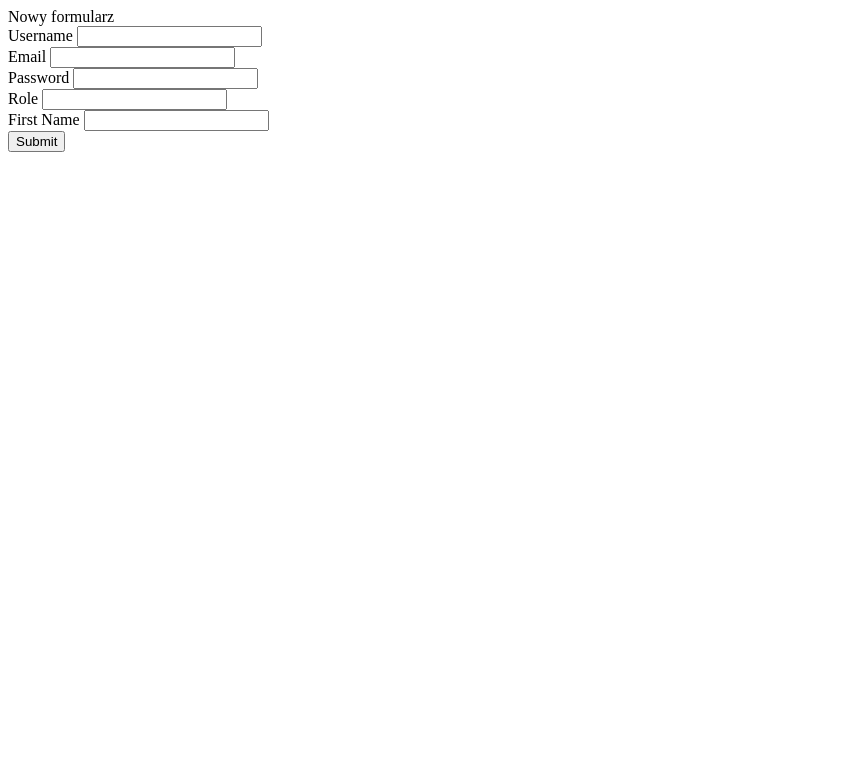
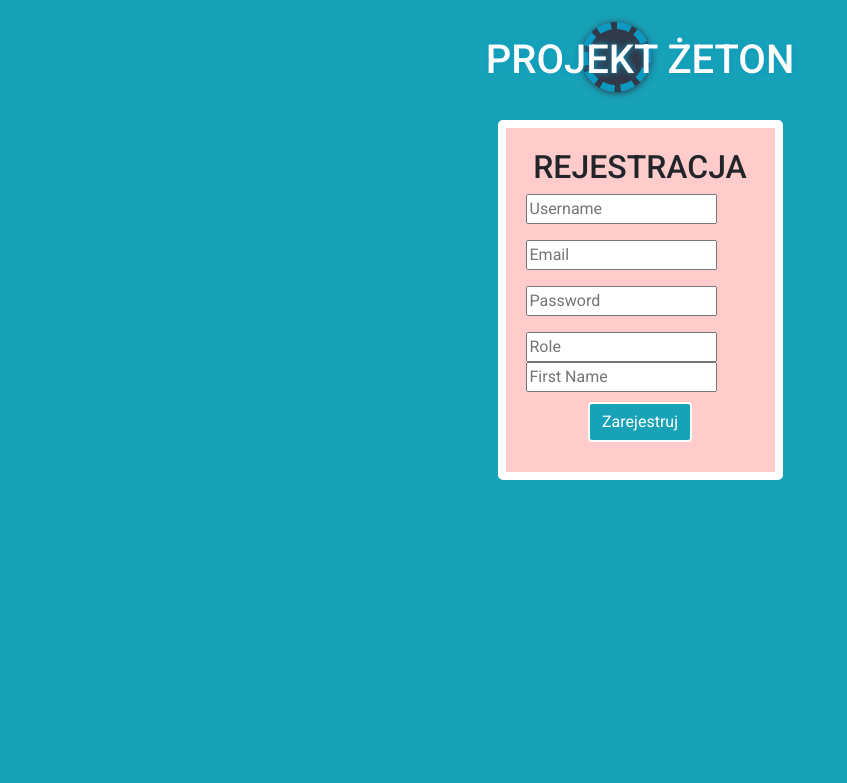
Before and after one commit to tgbdc7/zeton, a Flask app: page /register in a window 1280 px wide. Shown: the top 783 px of the page, without its empty margins (0-847 px from the left). Run offline with Flask 2, Linux system fonts and the light colour scheme; some libraries are stand-ins or nearby versions.

Commit message:
Update register form with bootstrap classes

```diff
--- a/zeton/templates/register_form.html
+++ b/zeton/templates/register_form.html
@@ -1,28 +1,26 @@
-<body>
-    Nowy formularz
+{% extends "base.html" %}
+{% block content %}
+ <div class="col col-sm-3">
     <form action="" method="POST">
-        <div>
-            <label>Username</label>
-            <input type="text" name="username" required>
+        <h2>Rejestracja</h2>
+        <div class="form-group">
+            <input type="text" name="username" placeholder="Username" required>
+        </div>
+        <div class="form-group">
+            <input type="text" name="email" placeholder="Email" required>
+        </div>
+        <div class="form-group">
+            <input type="password" name="password" placeholder="Password" required>
         </div>
         <div>
-            <label>Email</label>
-            <input type="text" name="email" required>
+            <input type="text" name="role" placeholder="Role" required>
         </div>
         <div>
-            <label>Password</label>
-            <input type="text" name="password" required>
+            <input type="text" name="first_name" placeholder="First Name" required>
         </div>
-        <div>
-            <label>Role</label>
-            <input type="text" name="role" required>
-        </div>
-        <div>
-            <label>First Name</label>
-            <input type="text" name="first_name" required>
-        </div>
-        <div>
-            <input type="submit">
+        <div class="form-group button">
+            <button type="submit" class="btn btn-info">Zarejestruj</button>
         </div>
     </form>
-</body>
+ </div>
+{% endblock content %}
```
